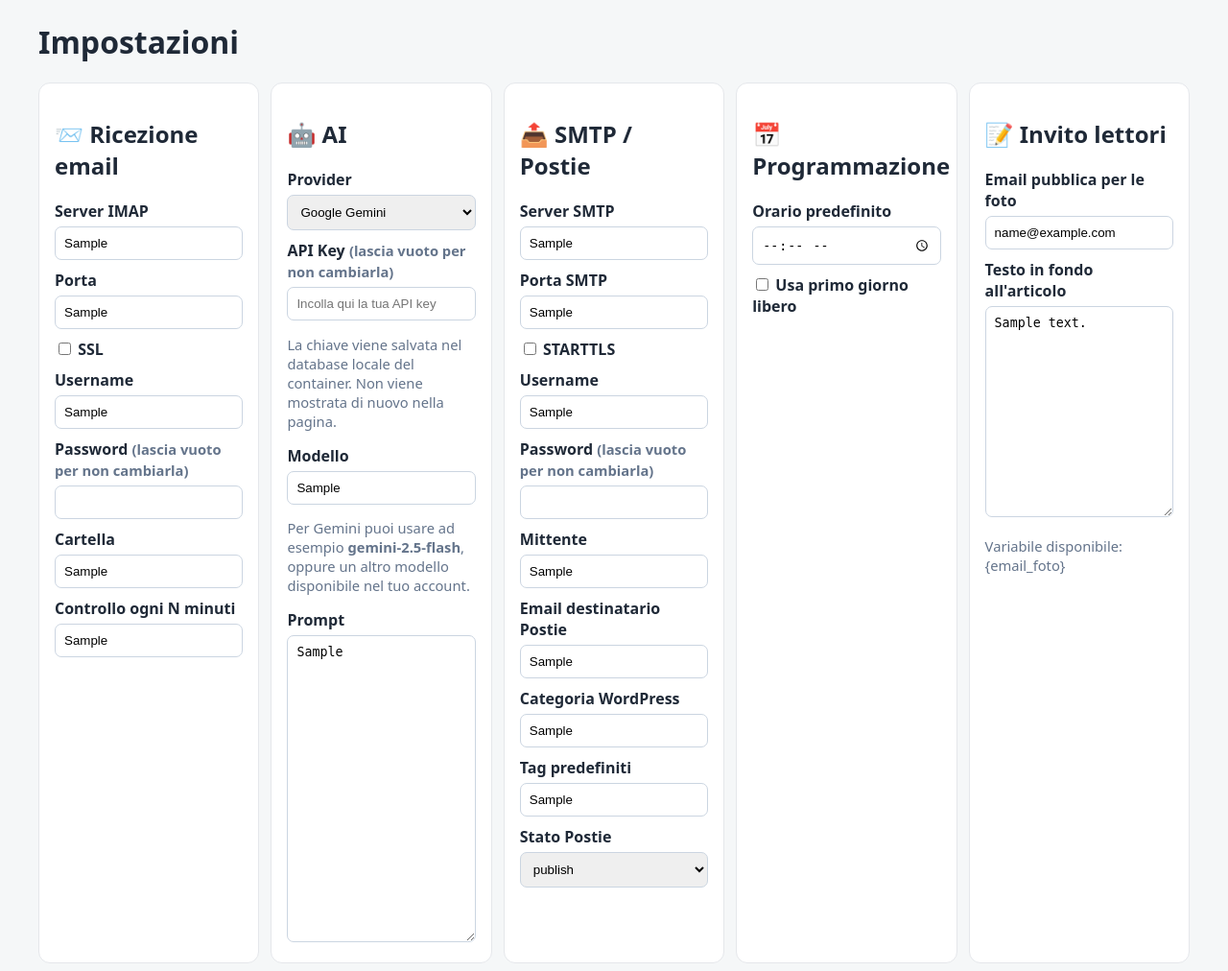
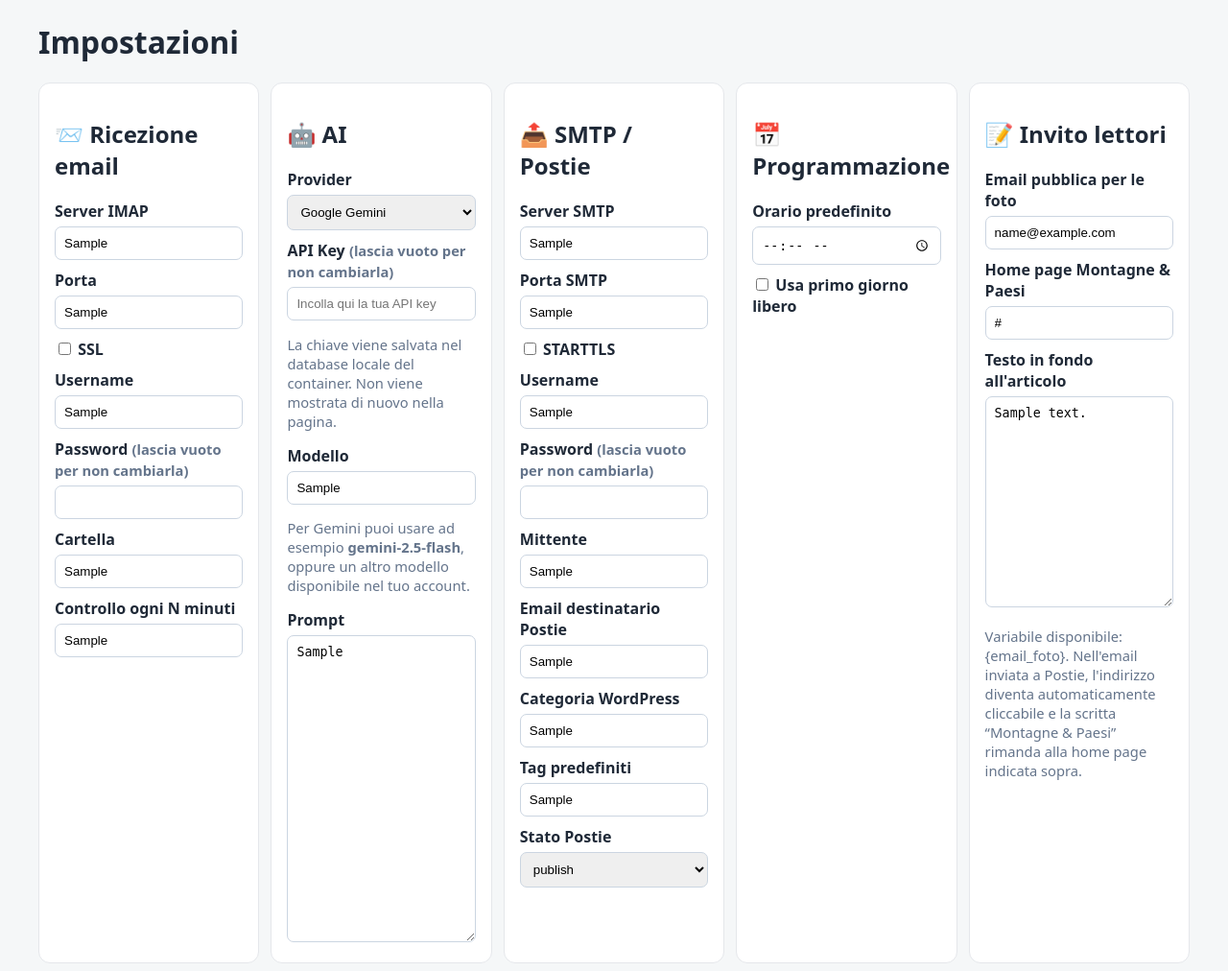
Before and after one commit to Niki206cc/Foto-del-giorno, a Flask app: template app/templates/settings.html in a window 1280 px wide. Shown: the part 50-1062 px from the top of the page at 96% size. Run offline with Flask 3, Linux system fonts and the light colour scheme; the template is opened without the code that fills it: most values are stand-ins (such as "Sample title", 1, 10 or a date in 2020); parts of the project's set-up code (start-up, migrations or seed data) failed here and were passed over.

Commit message:
Aggiunge URL home configurabile al footer

```diff
--- a/app/templates/settings.html
+++ b/app/templates/settings.html
@@ -55,8 +55,9 @@
 <div class="card">
 <h2>📝 Invito lettori</h2>
 <label>Email pubblica per le foto</label><input name="photo_public_email" value="{{s.photo_public_email}}">
+<label>Home page Montagne &amp; Paesi</label><input name="site_home_url" value="{{s.site_home_url}}" placeholder="https://www.montagneepaesi.com/">
 <label>Testo in fondo all'articolo</label><textarea name="footer_text" style="min-height:220px">{{s.footer_text}}</textarea>
-<p class="muted">Variabile disponibile: {email_foto}</p>
+<p class="muted">Variabile disponibile: {email_foto}. Nell'email inviata a Postie, l'indirizzo diventa automaticamente cliccabile e la scritta “Montagne &amp; Paesi” rimanda alla home page indicata sopra.</p>
 </div>
 
 <div class="card">
```
